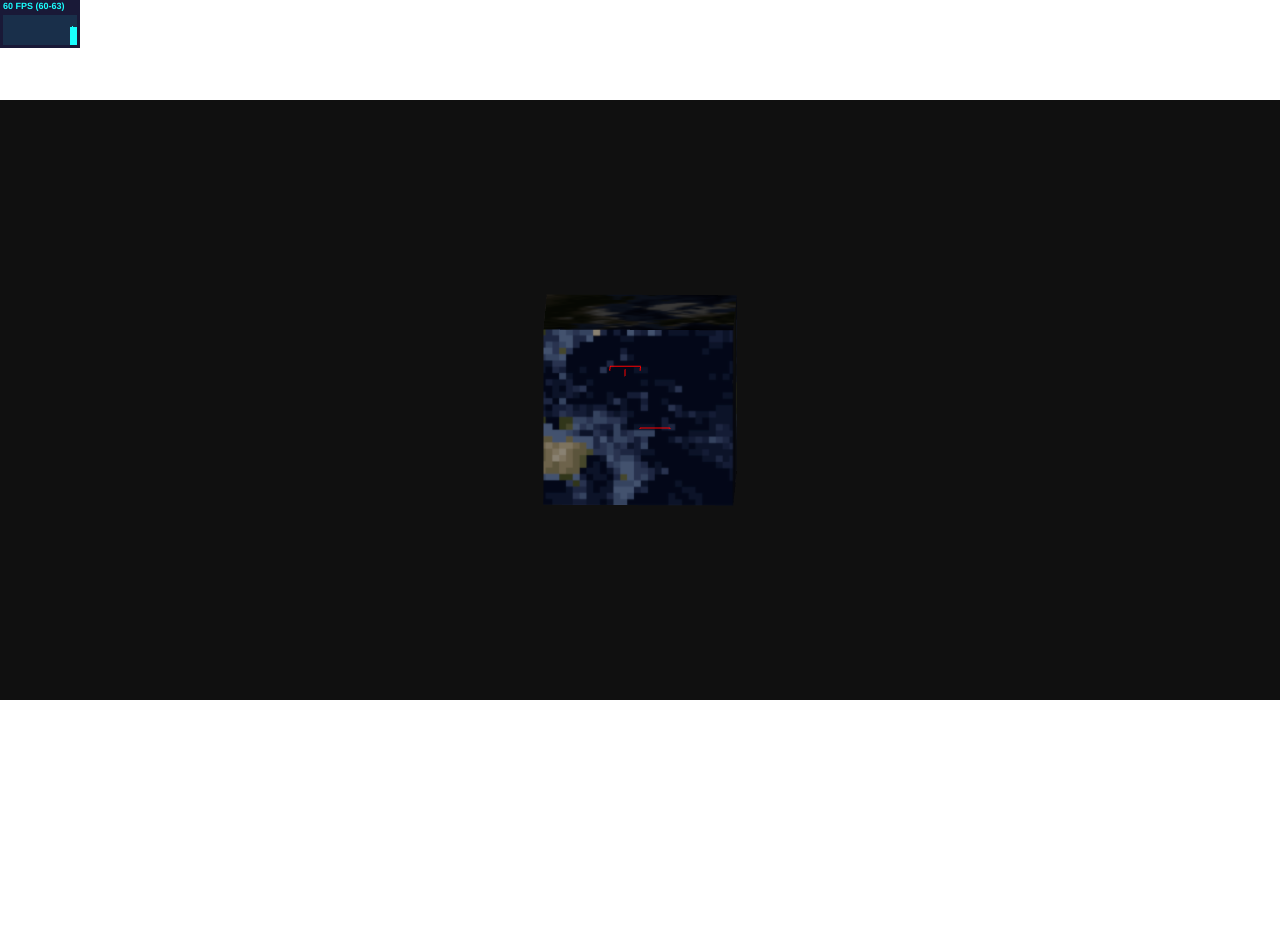
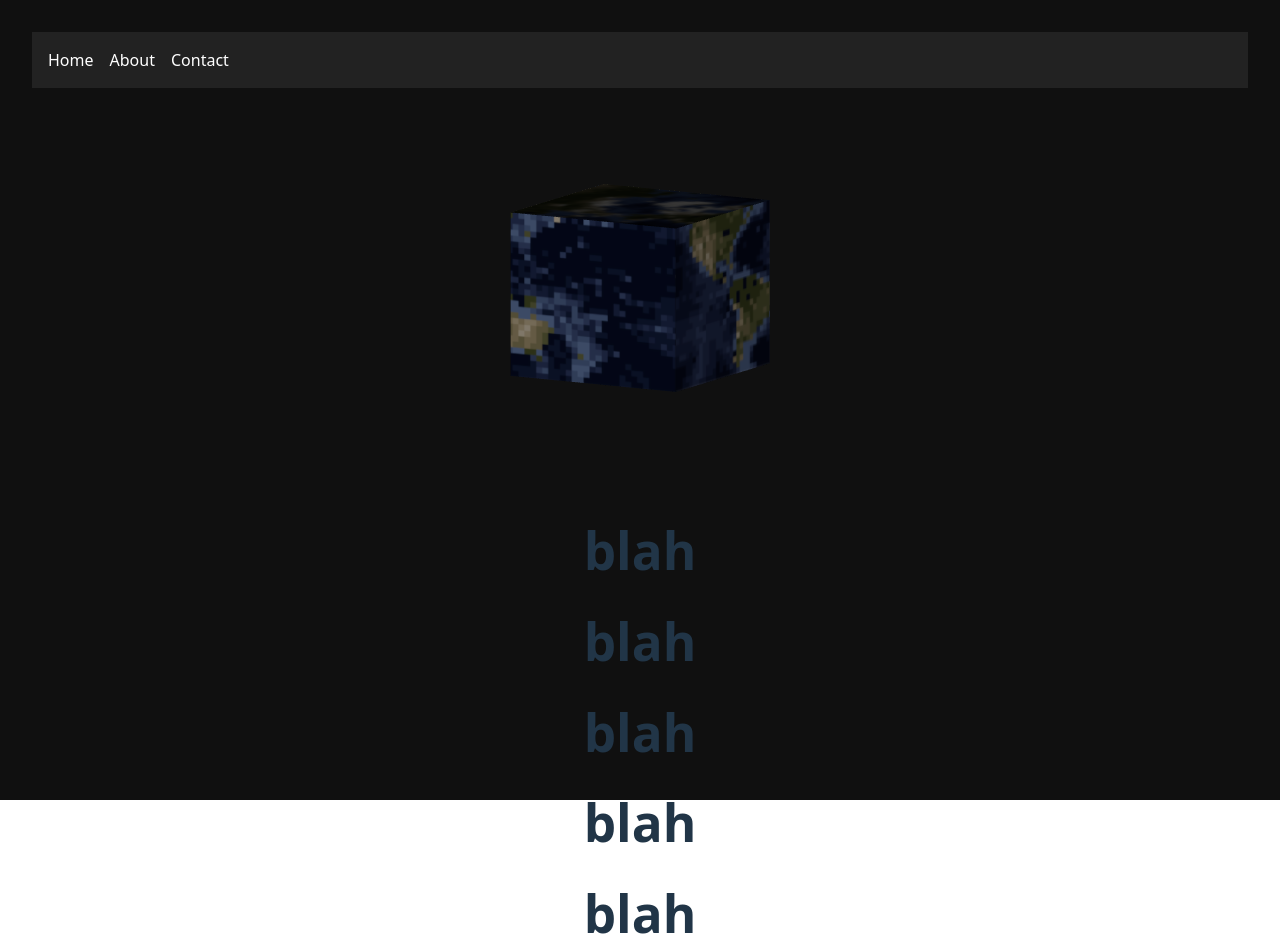
Before and after one commit to vixu8/vixu8.github.io, a React (Vite) app: page / in a window 1280 px wide. Shown: the top 952 px of the page. Before the commit the page ends 800 px from the top, so only its background shows below. Built offline with nearby package versions, Linux system fonts and the light colour scheme.

Commit message:
Page files, Globe fixes

```diff
--- a/package.json
+++ b/package.json
@@ -14,6 +14,7 @@
     "@react-three/fiber": "^9.1.2",
     "react": "^19.1.0",
     "react-dom": "^19.1.0",
+    "react-router-dom": "^7.6.2",
     "three": "^0.177.0"
   },
   "devDependencies": {
--- a/src/App.css
+++ b/src/App.css
@@ -1,6 +1,6 @@
 #root {
   width: 100vw;
-  height:75vh;
+  height:100vh;
   background: #101010;
   box-sizing: border-box;
   max-width: 1280px;
@@ -11,5 +11,5 @@
 
 #canvas-container {
   width: 100%;
-  height: 100%;
+  height: 50vh;
 }
--- a/src/App.jsx
+++ b/src/App.jsx
@@ -1,100 +1,29 @@
-import { Canvas, useThree, useFrame} from '@react-three/fiber'
-import * as THREE from 'three'
-import './App.css'
-import { useRef, useState } from 'react';
-import { Stats, OrbitControls } from '@react-three/drei'
+import { Routes, Route, BrowserRouter } from 'react-router-dom';
+import NavBar from './NavBar';
+// import Projects from './Projects';
+// import Play from './Play';
+// import About from './About';
+import Home from './Home';
 
-function Globe() {
-  const meshRef = useRef();
-  const loader = new THREE.TextureLoader();
-  const globeFaces = [
-    new THREE.MeshStandardMaterial({ map: loader.load('src/assets/africa2.png'), side: THREE.DoubleSide }), //right
-    new THREE.MeshStandardMaterial({ map: loader.load('src/assets/pacific2.png'), side: THREE.DoubleSide }), //left
-    new THREE.MeshStandardMaterial({ map: loader.load('src/assets/north2.png'), side: THREE.DoubleSide }), //top
-    new THREE.MeshStandardMaterial({ map: loader.load('src/assets/antarctica2.png'), side: THREE.DoubleSide }), //bottom
-    new THREE.MeshStandardMaterial({ map: loader.load('src/assets/america2.png'), side: THREE.DoubleSide }), //front
-    new THREE.MeshStandardMaterial({ map: loader.load('src/assets/asia2.png'), side: THREE.DoubleSide }), //back
-  ]
-
-  return <mesh
-    ref={meshRef}
-    material={globeFaces}
-    >
-      <boxGeometry args={[25,25,25]} />
-
-  </mesh>
-
-}
-
-function Lights () {
-  const {camera} = useThree()
-  const ref = useRef()
-  const ref2 = useRef()
-
-  useFrame(() => {
-    if (ref.current) {
-      ref.current.position.copy(camera.position.clone().add(new THREE.Vector3(2, 4, -2)))
-    }
-    if (ref2.current) {
-      ref2.current.position.copy(camera.position.clone().add(new THREE.Vector3(-2,-4,2)))
-    }
-  })
-
-  return <>
-          <directionalLight ref={ref} color="gray" intensity={.5}/>
-          <directionalLight ref={ref2} color="rgb(245,237,225)" intensity={1}/>
-
-          {ref.current && (
-            <directionalLightHelper args={[ref.current, 2, 0xff0000]} />
-          )}
-          {ref2.current && (
-            <directionalLightHelper args={[ref2.current, 2, 0xff0000]} />
-          )}
-        </>
-
-}
 
 function App() {
-
-  const [aspect, setAspect] = useState(window.innerWidth / (.75*window.innerHeight));
-
-  // Update aspect ratio on window resize
-  useState(() => {
-    function handleResize() {
-      setAspect(window.innerWidth / window.innerHeight);
-    }
-    window.addEventListener('resize', handleResize);
-    return () => window.removeEventListener('resize', handleResize);
-  }, []);
-
-  const viewSize = 75;
-
-  return (
-    <div id="canvas-container">
-      <Canvas
-        orthographic camera={{position: [0, 5, 25], left: -aspect*viewSize/2, right:aspect*viewSize/2, top:viewSize/2, bottom:-viewSize/2, zoom: 1} }
-        // camera={{ fov: 50, near: 0.1, far: 1000, position: [0, 0, 100] }}
-      >
-        <ambientLight intensity={.1} />
-        <axesHelper />
-
-        <Lights />
-        <Globe />
-
-        <OrbitControls
-          enablePan={true}
-          enableZoom={true}
-          enableRotate={true}
-          dampingFactor={0.03}
-          enableDamping={true}
-          autoRotate={true}
-          autoRotateSpeed={2.0}
-        />
-        <Stats />
-
-      </Canvas>
-    </div>
-  )
+return (
+    <BrowserRouter>
+        <NavBar />
+        <Routes>
+            <Route path="/projects">
+                {/* <Projects /> */}
+            </Route>
+            <Route path="/play">
+                {/* <Play /> */}
+            </Route>
+            <Route path="/about">
+                {/* <About /> */}
+            </Route>
+            <Route path="/" element={<Home />} />
+        </Routes>
+    </BrowserRouter>
+);
 }
 
 export default App
--- /dev/null
+++ b/src/GlobeMover.jsx
@@ -0,0 +1,121 @@
+import { Canvas, useThree, useFrame} from '@react-three/fiber'
+import * as THREE from 'three'
+import { useRef } from 'react';
+import React from 'react';
+import { Stats, OrbitControls } from '@react-three/drei'
+
+function Globe() {
+  const meshRef = useRef();
+  const loader = new THREE.TextureLoader();
+  const globeFaces = [
+    new THREE.MeshStandardMaterial({ map: loader.load('src/assets/africa2.png'), side: THREE.DoubleSide }), //right
+    new THREE.MeshStandardMaterial({ map: loader.load('src/assets/pacific2.png'), side: THREE.DoubleSide }), //left
+    new THREE.MeshStandardMaterial({ map: loader.load('src/assets/north2.png'), side: THREE.DoubleSide }), //top
+    new THREE.MeshStandardMaterial({ map: loader.load('src/assets/antarctica2.png'), side: THREE.DoubleSide }), //bottom
+    new THREE.MeshStandardMaterial({ map: loader.load('src/assets/america2.png'), side: THREE.DoubleSide }), //front
+    new THREE.MeshStandardMaterial({ map: loader.load('src/assets/asia2.png'), side: THREE.DoubleSide }), //back
+  ]
+
+  return <mesh
+    ref={meshRef}
+    material={globeFaces}
+    >
+      <boxGeometry args={[25,25,25]} />
+
+  </mesh>
+
+}
+
+function Lights () {
+  const {camera} = useThree()
+  const ref = useRef()
+  const ref2 = useRef()
+
+  useFrame(() => {
+    if (ref.current) {
+      ref.current.position.copy(camera.position.clone().add(new THREE.Vector3(2, 4, -2)))
+    }
+    if (ref2.current) {
+      ref2.current.position.copy(camera.position.clone().add(new THREE.Vector3(-2,-4,2)))
+    }
+  })
+
+  return <>
+          <directionalLight ref={ref} color="gray" intensity={.5}/>
+          <directionalLight ref={ref2} color="rgb(245,237,225)" intensity={1}/>
+
+          {/* {ref.current && (
+            <directionalLightHelper args={[ref.current, 2, 0xff0000]} />
+          )}
+          {ref2.current && (
+            <directionalLightHelper args={[ref2.current, 2, 0xff0000]} />
+          )} */}
+        </>
+
+}
+
+class GlobeMover extends React.Component {
+  constructor(props) {
+    super(props);
+    this.state = {
+      aspect: window.innerWidth / (0.6 * window.innerHeight),
+    };
+    this.handleResize = this.handleResize.bind(this);
+  }
+
+  handleResize() {
+    this.setState({
+      aspect: window.innerWidth / (0.6 * window.innerHeight),
+    });
+  }
+
+  componentDidMount() {
+    window.addEventListener('resize', this.handleResize);
+  }
+
+  componentWillUnmount() {
+    window.removeEventListener('resize', this.handleResize);
+  }
+
+  render() {
+    const viewSize = 75;
+    const { aspect } = this.state;
+
+    return (
+      <div id="canvas-container">
+        <Canvas
+          key={aspect}
+          orthographic
+          camera={{
+            position: [0, 5, 25],
+            left: -aspect * viewSize / 2,
+            right: aspect * viewSize / 2,
+            top: viewSize / 2,
+            bottom: -viewSize / 2,
+            zoom: 1.25,
+          }}
+        >
+          <ambientLight intensity={.1} />
+
+          <Lights />
+          <Globe />
+
+          <OrbitControls
+            enablePan={true}
+            enableZoom={false}
+            enableRotate={true}
+            dampingFactor={0.03}
+            enableDamping={true}
+            autoRotate={true}
+            autoRotateSpeed={2.0}
+          />
+          {/* <Stats /> */}
+
+        </Canvas>
+      </div>
+    );
+  }
+
+}
+
+export default GlobeMover
--- /dev/null
+++ b/src/Home.jsx
@@ -0,0 +1,29 @@
+import './App.css'
+import React from 'react'
+import GlobeMover from './GlobeMover'
+
+
+class Home extends React.Component {
+  render () {
+    return  <div >
+    <GlobeMover />
+
+    <h1>blah</h1>
+    <h1>blah</h1>
+    <h1>blah</h1>
+    <h1>blah</h1>
+    <h1>blah</h1>
+    <h1>blah</h1>
+    <h1>blah</h1>
+    <h1>blah</h1>
+    <h1>blah</h1>
+
+
+    {/* {recent projects} */}
+
+    {/* <Footer /> */}
+  </div>
+  }
+}
+
+export default Home
--- /dev/null
+++ b/src/NavBar.jsx
@@ -0,0 +1,21 @@
+import React from 'react';
+
+class NavBar extends React.Component {
+    render () {
+        return <nav style={{ padding: '1rem', background: '#222', color: '#fff' }}>
+        <ul style={{ display: 'flex', listStyle: 'none', margin: 0, padding: 0 }}>
+            <li style={{ marginRight: '1rem' }}>
+                <a href="/" style={{ color: '#fff', textDecoration: 'none' }}>Home</a>
+            </li>
+            <li style={{ marginRight: '1rem' }}>
+                <a href="/about" style={{ color: '#fff', textDecoration: 'none' }}>About</a>
+            </li>
+            <li>
+                <a href="/contact" style={{ color: '#fff', textDecoration: 'none' }}>Contact</a>
+            </li>
+        </ul>
+    </nav>
+    }
+}
+
+export default NavBar;
```
Also changed, not shown: src/About.jsx (added), src/Play.jsx (added), src/Projects.jsx (added), 1 other file (tests, documents, lock files or other folders).
